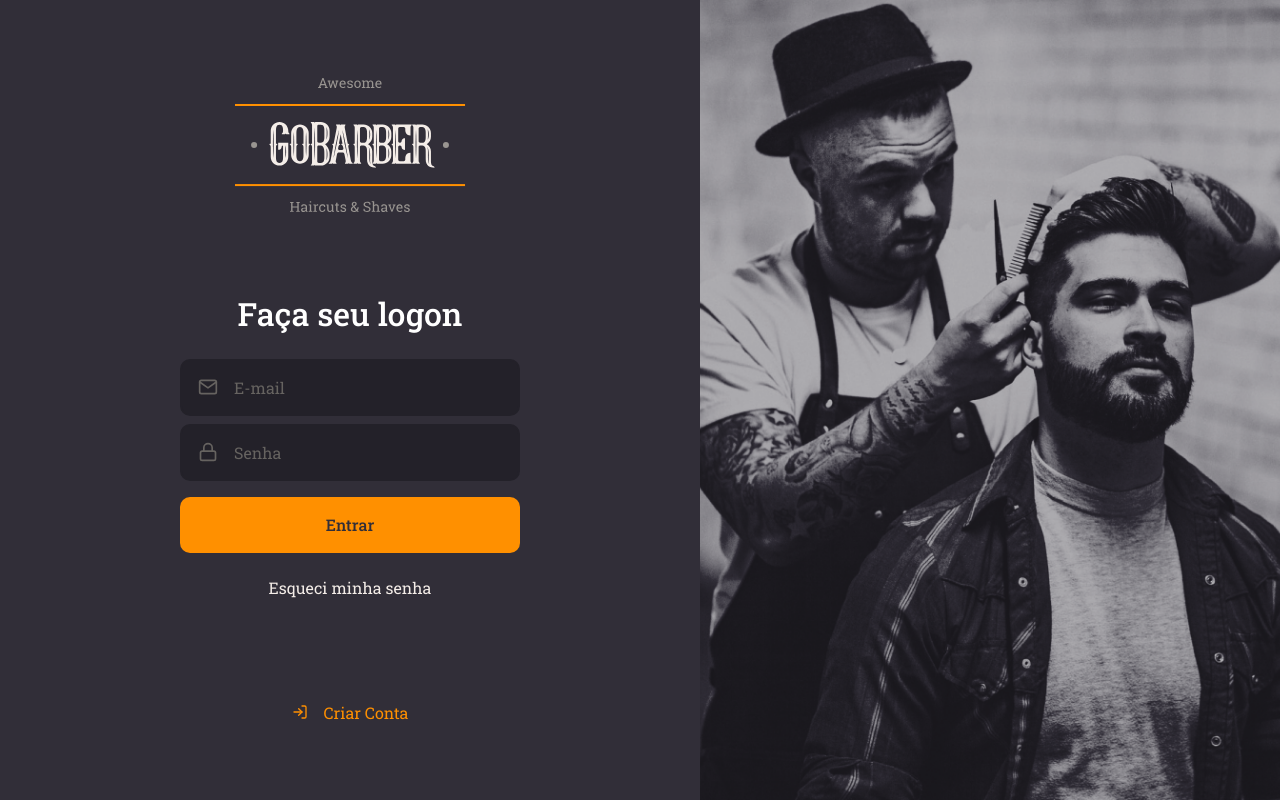
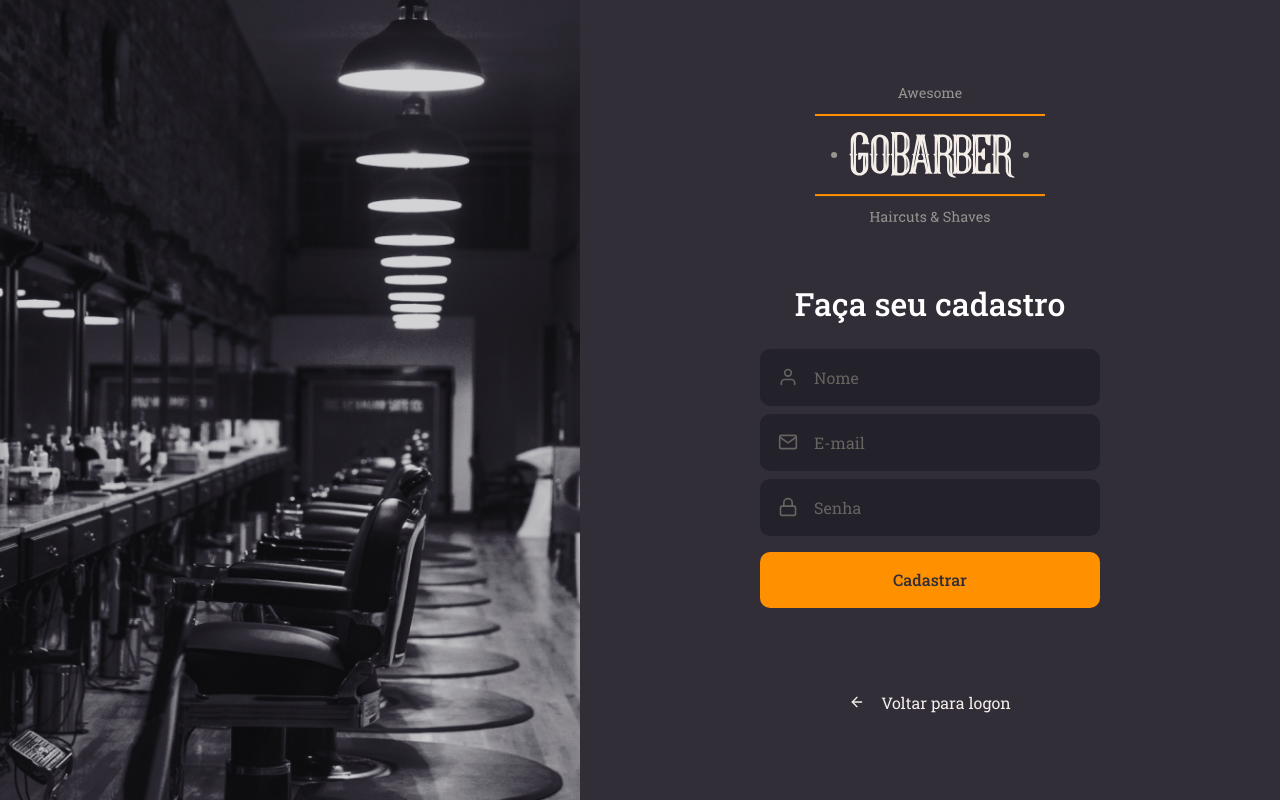
Before and after one commit to antonylrds/gobarber2021-web, a React (Create React App) app: page / in a window 1280 px wide. Built offline with nearby package versions, Linux system fonts and the light colour scheme.

Commit message:
Página de Cadastro criada e estilizada

```diff
--- a/src/App.tsx
+++ b/src/App.tsx
@@ -1,11 +1,12 @@
 import React from 'react';
 
 import GlobalStyle from './styles/global';
-import SignIn from './pages/SignIn';
+// import SignIn from './pages/SignIn';
+import SignUp from './pages/SignUp';
 
 const App: React.FC = () => (
   <>
-    <SignIn />
+    <SignUp />
     <GlobalStyle />
   </>
 );
--- /dev/null
+++ b/src/pages/SignUp/index.tsx
@@ -0,0 +1,41 @@
+import React from 'react';
+import { FiArrowLeft, FiMail, FiUser, FiLock } from 'react-icons/fi';
+
+import logoImg from '../../assets/logo.svg';
+
+import Input from '../../components/Input';
+import Button from '../../components/Button';
+
+import { Container, Content, Background } from './styles';
+
+const SignUp: React.FC = () => (
+  <Container>
+    <Background />
+    <Content>
+      <img src={logoImg} alt="GoBarber" />
+
+      <form>
+        <h1>Faça seu cadastro</h1>
+
+        <Input name="name" icon={FiUser} placeholder="Nome" />
+        <Input name="email" icon={FiMail} placeholder="E-mail" />
+
+        <Input
+          name="password"
+          icon={FiLock}
+          type="password"
+          placeholder="Senha"
+        />
+
+        <Button type="submit">Cadastrar</Button>
+      </form>
+
+      <a href="login">
+        <FiArrowLeft />
+        Voltar para logon
+      </a>
+    </Content>
+  </Container>
+);
+
+export default SignUp;
--- a/src/pages/SignIn/styles.ts
+++ b/src/pages/SignUp/styles.ts
@@ -1,7 +1,7 @@
 import styled from 'styled-components';
 import { shade } from 'polished';
 
-import signInBackground from '../../assets/sign-in-background.png';
+import signUpBackground from '../../assets/sign-up-background.png';
 
 export const Container = styled.div`
   height: 100vh;
@@ -21,7 +21,7 @@
   max-width: 700px;
 
   form {
-    margin: 80px 0;
+    margin: 60px 0;
     width: 340px;
     text-align: center;
 
@@ -43,7 +43,7 @@
   }
 
   > a {
-    color: #ff9000;
+    color: #f4ede8;
     display: block;
     margin-top: 24px;
     text-decoration: none;
@@ -65,6 +65,6 @@
 export const Background = styled.div`
   flex: 1;
 
-  background: url(${signInBackground}) no-repeat center;
+  background: url(${signUpBackground}) no-repeat center;
   background-size: cover;
 `;
```
Also changed, not shown: src/assets/sign-up-background.png (added), 1 other file (tests, documents, lock files or other folders).
